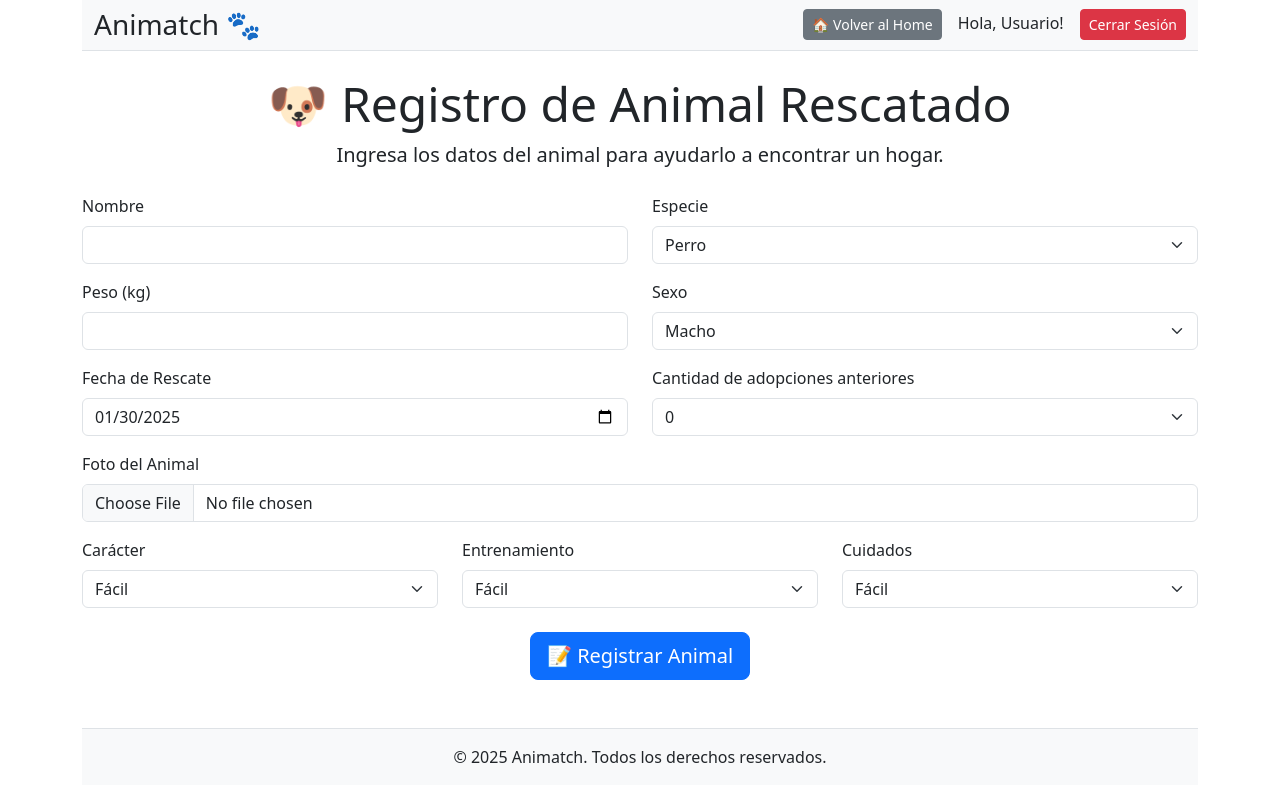
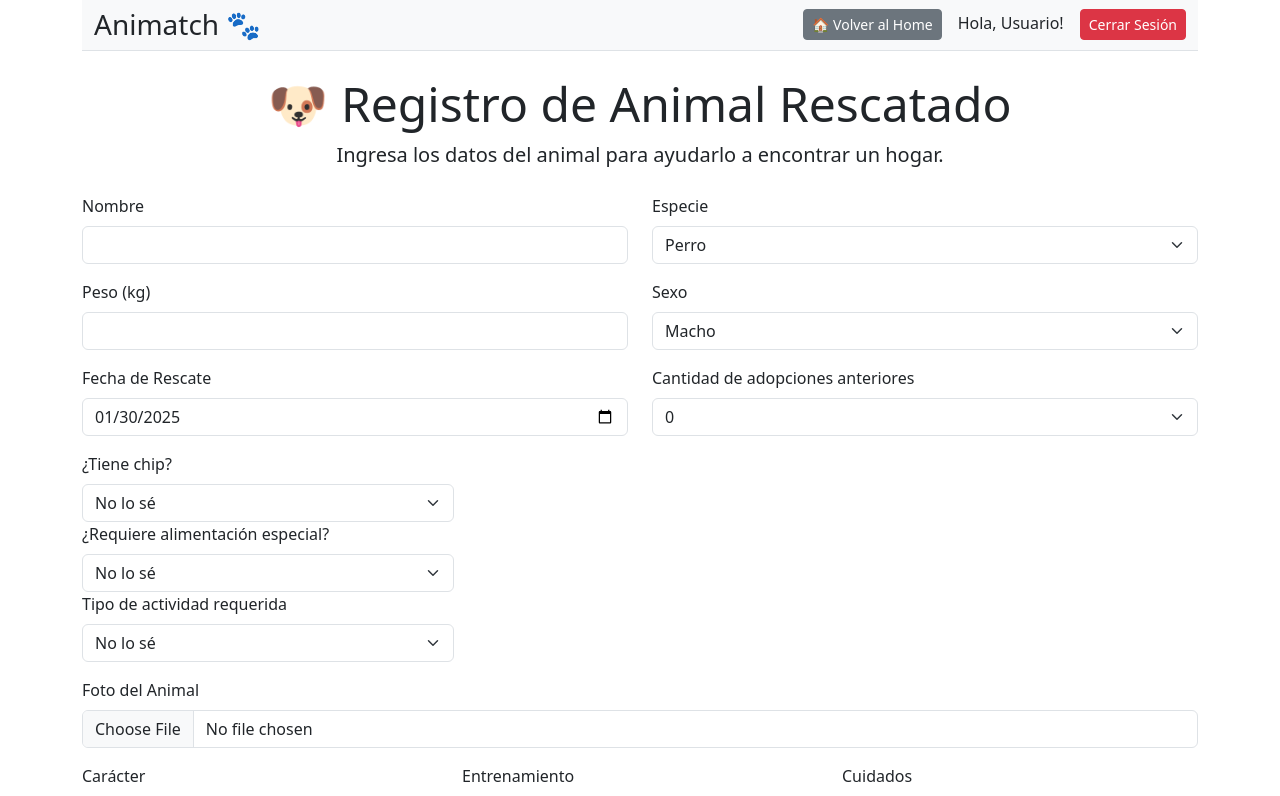
Before and after one commit to respinoza-p/animatch-web.app, a React (Vite) app: page /registro-animal in a window 1280 px wide. Shown: the top 796 px of the page. Built offline with nearby package versions, Linux system fonts and the light colour scheme.

Commit message:
Se agrega fecha por defecto para fecha de rescate

```diff
--- a/src/RegistroAnimal.jsx
+++ b/src/RegistroAnimal.jsx
@@ -18,7 +18,6 @@ const RegistroAnimal = ({ user, setUser }) => {
     tamaño: "",
     peso: "",
     sexo: "macho",
-    expectativaVida: "0",
     alimentacionEspecial: "desconocido",
     tratamientoEspecial: "desconocido",
     tieneChip: "desconocido",
@@ -162,6 +161,37 @@ const RegistroAnimal = ({ user, setUser }) => {
           </div>
         </div>
 
+        <div className="mt-3">
+            <div className="col-md-4">
+                <label className="form-label">¿Tiene chip?</label>
+                <select className="form-select" name="tieneChip" value={formData.tieneChip} onChange={handleChange}>
+                    <option value="sinDatos">No lo sé</option>
+                    <option value="si">Si</option>
+                    <option value="no">No</option>
+                </select>
+            </div>
+
+            <div className="col-md-4">
+                <label className="form-label">¿Requiere alimentación especial?</label>
+                <select className="form-select" name="alimentacionEspecial" value={formData.alimentacionEspecial} onChange={handleChange}>
+                    <option value="sinDatos">No lo sé</option>
+                    <option value="si">Si</option>
+                    <option value="no">No</option>
+                </select>
+            </div>
+
+            <div className="col-md-4">
+                <label className="form-label">Tipo de actividad requerida</label>
+                <select className="form-select" name="nivelActividad" value={formData.nivelActividad} onChange={handleChange}>
+                    <option value="sinDatos">No lo sé</option>
+                    <option value="normal">Normal</option>
+                    <option value="baja">Baja</option>
+                    <option value="alta">Alta</option>
+                </select>
+            </div>
+        </div>
+
+
         {/* 🔹 Carga de Foto */}
         <div className="mt-3">
           <label className="form-label">Foto del Animal</label>
```
